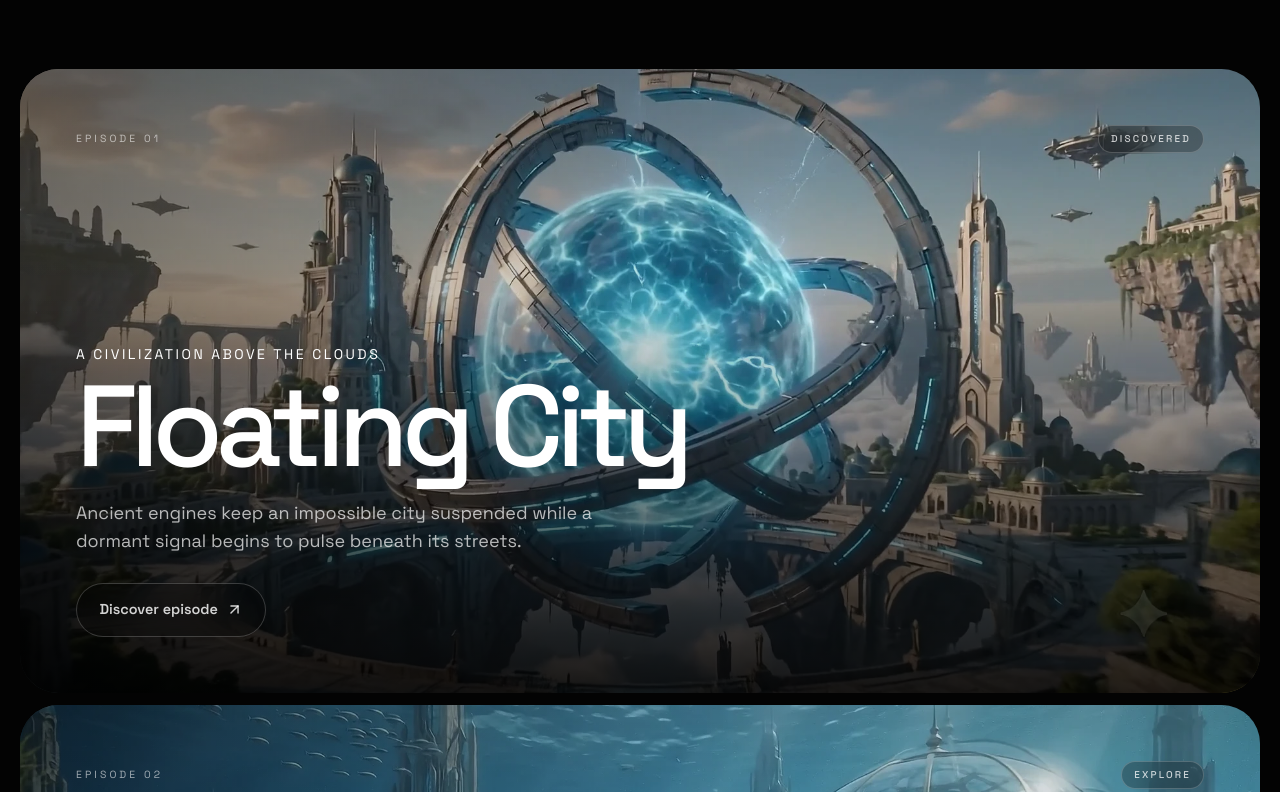
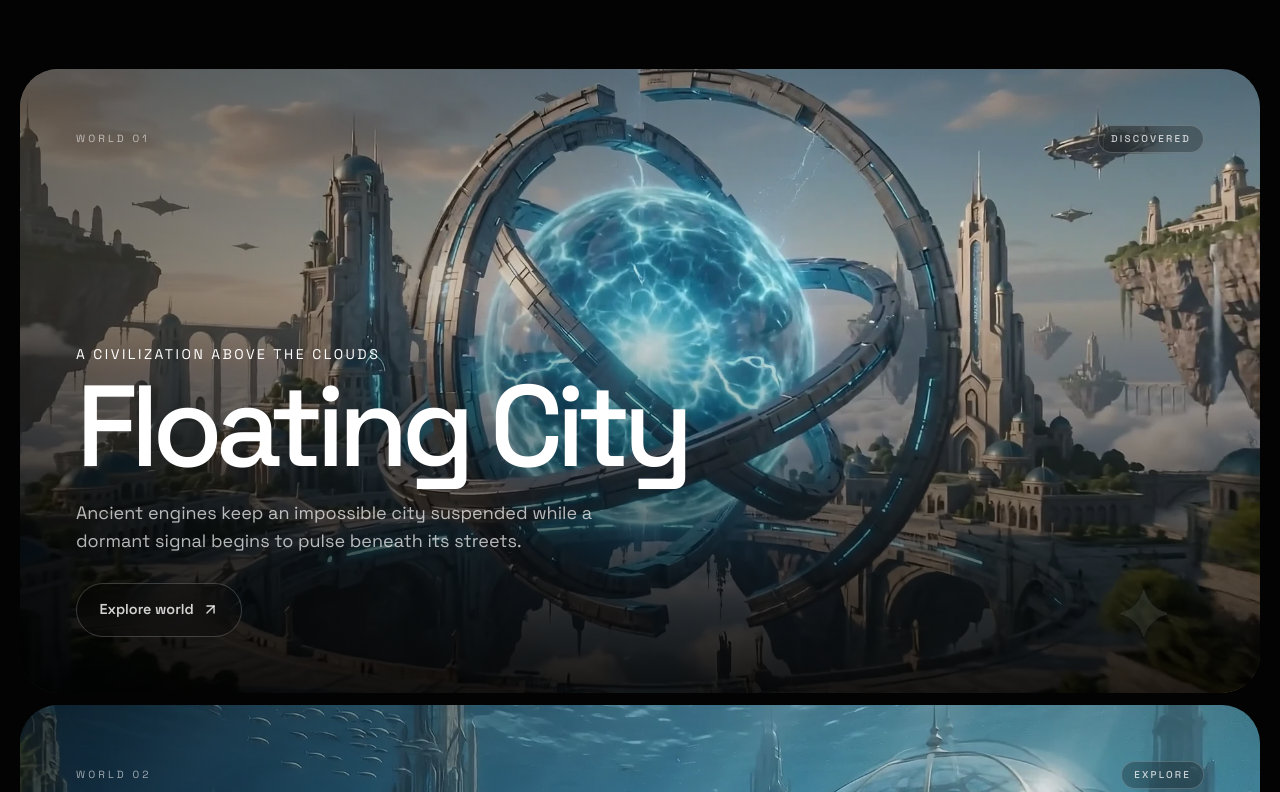
Before and after one commit to fesoriaxyz/fesoria-site, a Next.js app: page / in a window 1280 px wide. Shown: the part 3488-4280 px from the top of the page. Built offline with nearby package versions, Linux system fonts and the light colour scheme.

Commit message:
Align site with The Archive storyline

```diff
--- a/components/WorldCard.tsx
+++ b/components/WorldCard.tsx
@@ -36,7 +36,7 @@ export default function WorldCard({
       <div className="relative flex min-h-[78svh] flex-col justify-between p-7 sm:p-10 lg:p-14">
         <div className="flex items-center justify-between gap-4">
           <span className="text-[0.65rem] tracking-[0.3em] text-white/60">
-            EPISODE {String(index + 1).padStart(2, "0")}
+            WORLD {String(index + 1).padStart(2, "0")}
           </span>
           <span className="rounded-full border border-white/20 bg-black/25 px-3 py-1.5 text-[0.62rem] font-medium uppercase tracking-[0.22em] text-white/75 backdrop-blur-md">
             {status}
@@ -53,7 +53,7 @@ export default function WorldCard({
           </p>
           {href && (
             <Link href={href} className="button-ghost mt-7 inline-flex items-center gap-2">
-              Discover episode <ArrowUpRight size={17} />
+              Explore world <ArrowUpRight size={17} />
             </Link>
           )}
         </div>
```
